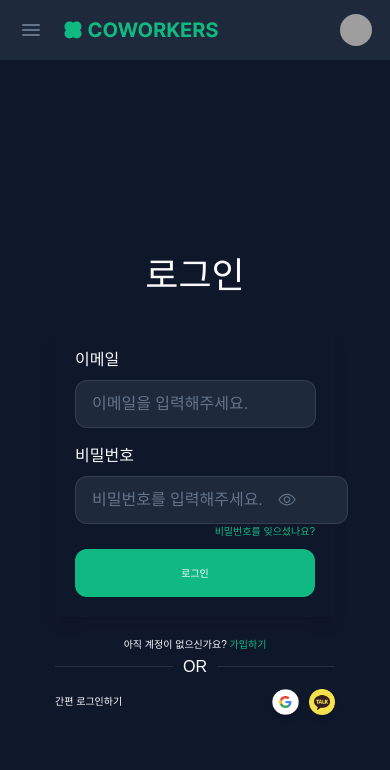
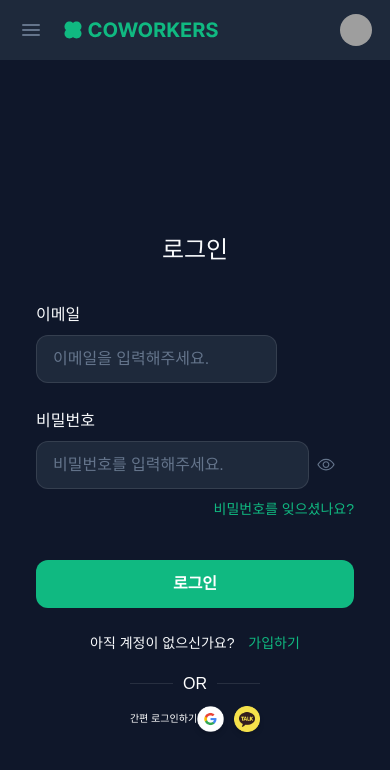
Before and after one commit to mingmi9/fe11-part4-team1-coworkers, a Next.js app: page /Login in a window 390 px wide. Shown: the top 770 px of the page. Built offline with nearby package versions, Linux system fonts and the light colour scheme; no server answers; grey boxes are pictures that could not be loaded; a web font is replaced by a local one.

Commit message:
로그인 페이지 ui 반응형 작업

```diff
--- a/app/_components/login/LoginForm.tsx
+++ b/app/_components/login/LoginForm.tsx
@@ -89,9 +89,9 @@ const LoginForm = () => {
   };
 
   return (
-    <div className="flex flex-col items-center justify-center min-h-screen text-text-primary p-8">
-      <h1 className="text-4xl font-medium mb-10">로그인</h1>
-      <form onSubmit={handleSubmit} className="w-full max-w-md rounded-lg shadow-lg p-8">
+    <div className="flex flex-col items-center justify-center min-h-screen w-full tablet:max-w-[46rem]  text-text-primary py-8">
+      <h1 className="text-2xl pc:text-4xl font-medium mb-6">로그인</h1>
+      <form onSubmit={handleSubmit} className="w-full p-8 flex flex-col gap-4">
         <EmailInput
           label="이메일"
           value={email}
@@ -103,6 +103,7 @@ const LoginForm = () => {
           onBlur={() => handleBlur('email')}
           error={!!emailError}
           errorMessage={emailError}
+          className="h-[4.4rem] tablet:h-[4.8rem]"
         />
         <PasswordInput
           value={password}
@@ -114,9 +115,10 @@ const LoginForm = () => {
           onBlur={() => handleBlur('password')}
           error={!!passwordError}
           errorMessage={passwordError}
+          className="h-[4.4rem] tablet:h-[4.8rem]"
         />
-        {formError && <p className="text-status-danger text-[1rem] mt-2">{formError}</p>}
-        <div className="text-right text-[1rem] text-brand-primary mb-4">
+        {formError && <p className="text-status-danger font-medium text-[1.4rem]">{formError}</p>}
+        <div className="text-right font-medium text-[1.4rem] tablet:text-[1.6rem] text-brand-primary">
           <Link href="/forgot-password" className="hover:underline">비밀번호를 잊으셨나요?</Link>
         </div>
         <Button
@@ -124,17 +126,19 @@ const LoginForm = () => {
           variant="default"
           icon="none"
           round="xl"
-          className={`w-full h-12 text-[1rem] hover:bg-brand-primary text-text-inverse font-medium ${isLoading ? 'opacity-50 cursor-not-allowed' : ''}`}
+          className={`mt-[3rem] w-full h-[4.7rem] font-semibold text-[1.6rem] hover:bg-brand-primary text-text-inverse  ${isLoading ? 'opacity-50 cursor-not-allowed' : ''}`}
           disabled={isLoading}
         >
           {isLoading ? '로그인 중...' : '로그인'}
         </Button>
       </form>
-      <div className="mt-8 text-[1rem] font-medium text-text-primary">
+      <div className="mt-2 text-[1.4rem] tablet:text-[1.6rem] font-medium text-text-primary">
         아직 계정이 없으신가요?{' '}
-        <Link href="/signUp" className="text-brand-primary hover:underline">가입하기</Link>
+        <Link href="/signUp" className="ml-4 text-brand-primary hover:underline">가입하기</Link>
       </div>
-      <SimpleLogin />
+      <div className="mt-6 ">
+      <SimpleLogin/>
+      </div>
     </div>
   );
 };
```
